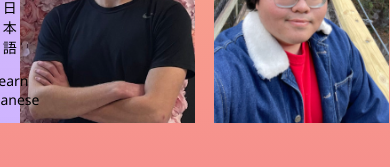
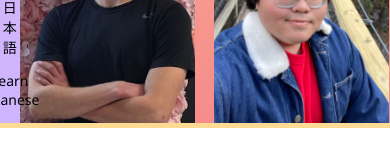
Before and after one commit to Japanese-Student-Association/Japanese-Student-Association.github.io, a plain HTML site: page index.html in a window 390 px wide. Shown: the part 721-888 px from the top of the page. After the commit the page ends 849 px from the top, so only its background shows below. Drawn offline with Linux system fonts and the light colour scheme.

Commit message:
Mobile formatting tweaks

```diff
--- a/general.css
+++ b/general.css
@@ -1,11 +1,15 @@
+html{
+    height: 100%;
+}
 body{
     min-width: 100%;
+    min-height: 100%;
     font-family: "Noto Sans", "sans-serif";
     background: linear-gradient(
             rgb(253, 219, 148),
             rgb(246, 140, 140)
     );
-    padding:0 0 5% 0;
+    padding:0 0 0 0;
     margin: 0 0 0 5%;
 }
 .eboard-section-title{
```
